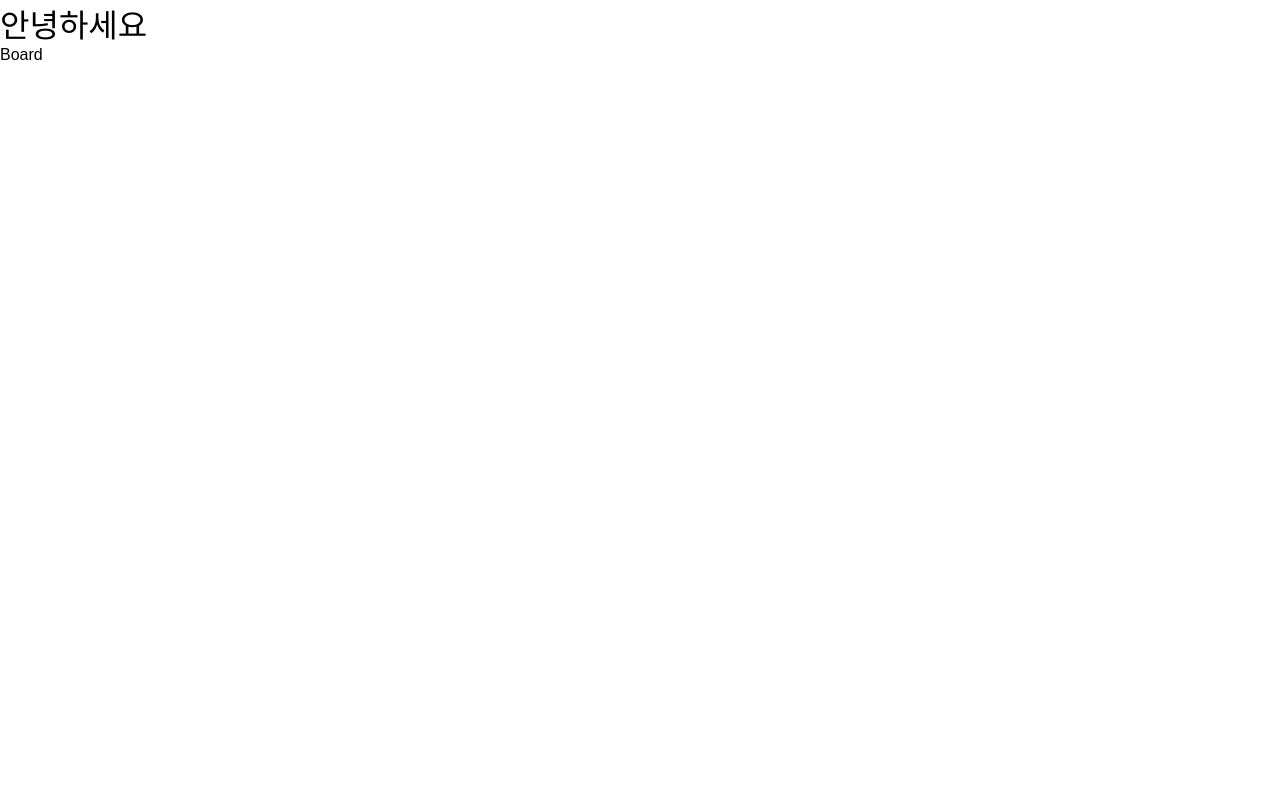
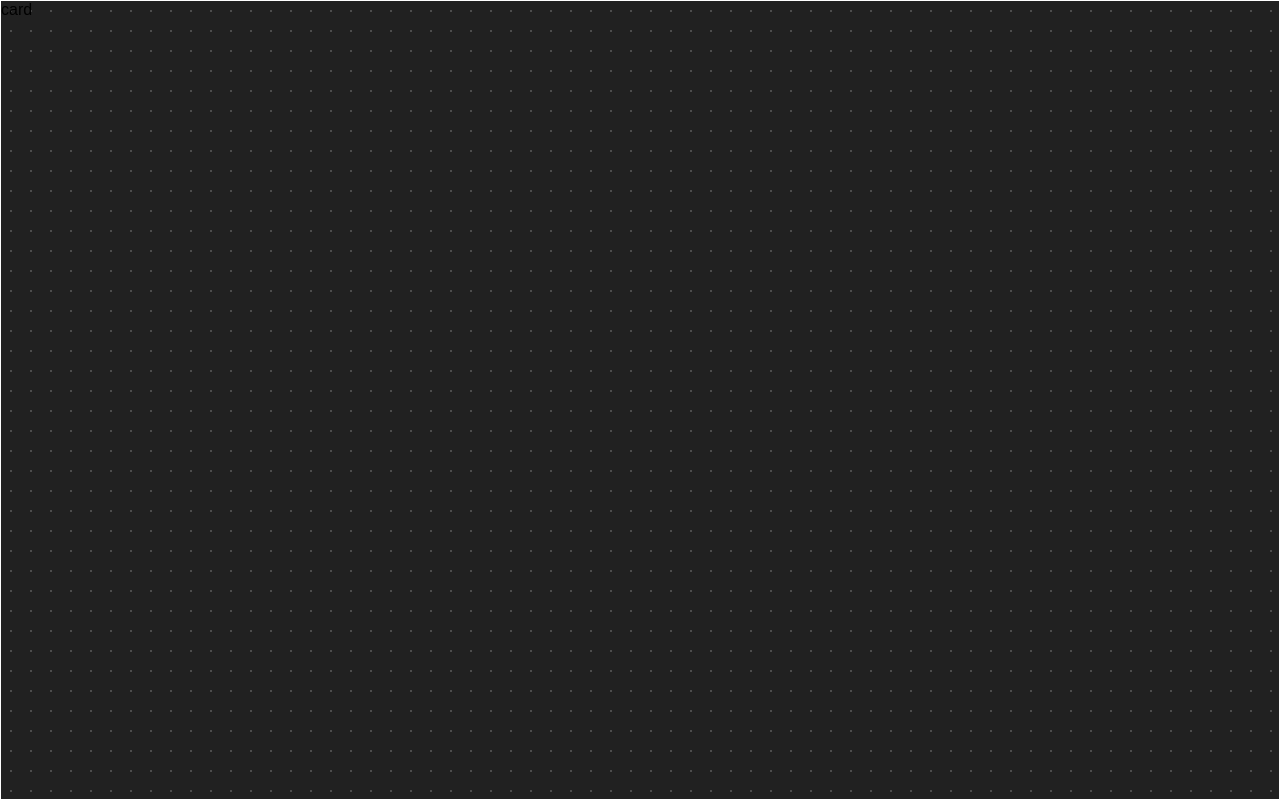
Before and after one commit to hyoungnam/clip, a React (Create React App) app: page / in a window 1280 px wide. Built offline with nearby package versions, Linux system fonts and the light colour scheme.

Commit message:
feat: :sparkles: add canvas dotgrid

```diff
--- a/src/App.tsx
+++ b/src/App.tsx
@@ -1,10 +1,12 @@
 import React from 'react'
-
+import Board from 'pages/Board'
+import s from './app.module.scss'
 function App() {
   return (
     <div className="App">
-      <h1>안녕하세요</h1>
-      <main>Board</main>
+      <main className={s.main}>
+        <Board />
+      </main>
     </div>
   )
 }
--- /dev/null
+++ b/src/app.module.scss
@@ -0,0 +1,6 @@
+.main {
+  position: absolute;
+  width: 100%;
+  height: 100%;
+  background-color: #212121;
+}
--- /dev/null
+++ b/src/hooks/useCanvasRef.ts
@@ -0,0 +1,34 @@
+import React, { useRef, useEffect } from 'react'
+import { debounce } from 'libs/utils'
+import { CTX } from 'libs/constants'
+export const useCanvasRef = () => {
+  const canvasRef = useRef<HTMLCanvasElement>(null)
+
+  useEffect(() => {
+    handleCanvasResize(canvasRef)()
+    window.addEventListener('resize', handleCanvasResize(canvasRef))
+    return () => {
+      window.removeEventListener('resize', handleCanvasResize(canvasRef))
+    }
+  }, [])
+
+  return canvasRef
+}
+
+const handleCanvasResize = (canvasRef: React.RefObject<HTMLCanvasElement>) =>
+  debounce(() => {
+    const canvas = canvasRef.current
+    const ctx = canvas?.getContext('2d')
+    canvas && ctx && drawDotGrid(canvas, ctx)
+  })
+
+const drawDotGrid = (canvas: HTMLCanvasElement, ctx: CanvasRenderingContext2D) => {
+  canvas.width = window.innerWidth
+  canvas.height = window.innerHeight
+  ctx.fillStyle = CTX.rgba
+  for (let x = CTX.pos; x <= window.innerWidth; x += CTX.space) {
+    for (let y = CTX.pos; y <= window.innerHeight; y += CTX.space) {
+      ctx.fillRect(x, y, CTX.rectDistance, CTX.rectDistance)
+    }
+  }
+}
--- /dev/null
+++ b/src/libs/constants.ts
@@ -0,0 +1,6 @@
+export const CTX = {
+  pos: 10,
+  space: 20,
+  rgba: 'rgba(255, 255, 255, 0.2)',
+  rectDistance: 2,
+}
--- /dev/null
+++ b/src/libs/utils.ts
@@ -0,0 +1,9 @@
+export function debounce(func: any, timeout = 100) {
+  let timer: number
+  return (...args: any[]) => {
+    clearTimeout(timer)
+    timer = window.setTimeout(() => {
+      func.apply(this, args)
+    }, timeout)
+  }
+}
--- /dev/null
+++ b/src/pages/Board.tsx
@@ -0,0 +1,18 @@
+import React from 'react'
+import { useCanvasRef } from 'hooks/useCanvasRef'
+import s from './board.module.scss'
+
+export default function Board() {
+  const canvasRef = useCanvasRef()
+
+  return (
+    <>
+      <canvas className={s.canvas} ref={canvasRef} />
+      <section className={s.section}>
+        <div className={s.container}>
+          <span>card</span>
+        </div>
+      </section>
+    </>
+  )
+}
--- /dev/null
+++ b/src/pages/board.module.scss
@@ -0,0 +1,17 @@
+.canvas {
+  position: absolute;
+}
+
+.section {
+  overflow: hidden;
+  position: absolute;
+  width: 100%;
+  height: 100%;
+  border: 1px solid #fff;
+  cursor: crosshair;
+}
+
+.container {
+  width: 100%;
+  height: 100%;
+}
--- /dev/null
+++ b/src/pages/index.tsx
@@ -0,0 +1 @@
+export { default } from './Board'
--- a/tsconfig.json
+++ b/tsconfig.json
@@ -15,7 +15,8 @@
     "isolatedModules": true,
     "noEmit": true,
     "baseUrl": "src",
-    "jsx": "react-jsx"
+    "jsx": "react-jsx",
+    "noImplicitThis": false
   },
   "include": ["src"]
 }
```
Also changed, not shown: 1 other file (tests, documents, lock files or other folders).
